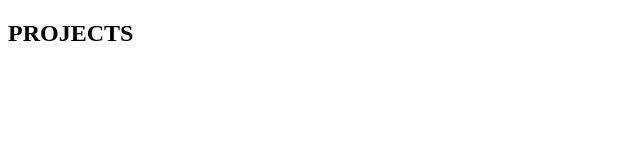
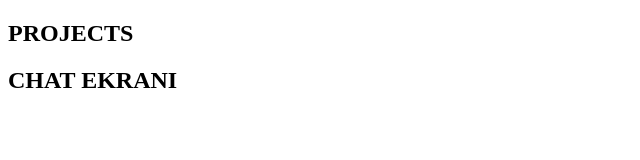
Before and after one commit to alperenustun/september-subs-1, a plain HTML site: page index.html in a window 1280 px wide. Shown: the whole page, without its empty margins (0-640 px from the left). Drawn offline with Linux system fonts and the light colour scheme.

Commit message:
chat eklendi

```diff
--- a/index.html
+++ b/index.html
@@ -7,5 +7,6 @@
 </head>
 <body>
     <h2>PROJECTS</h2>
+    <h2>CHAT EKRANI</h2>
 </body>
 </html>
```
